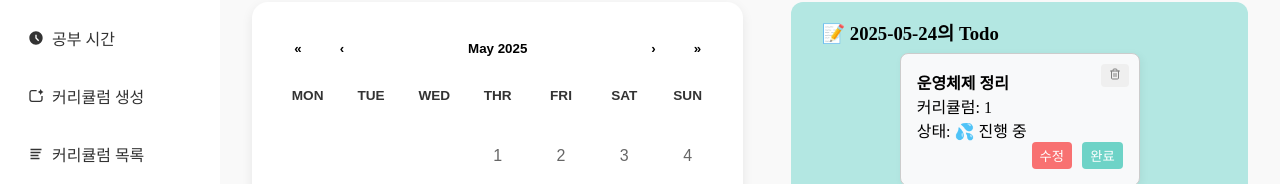
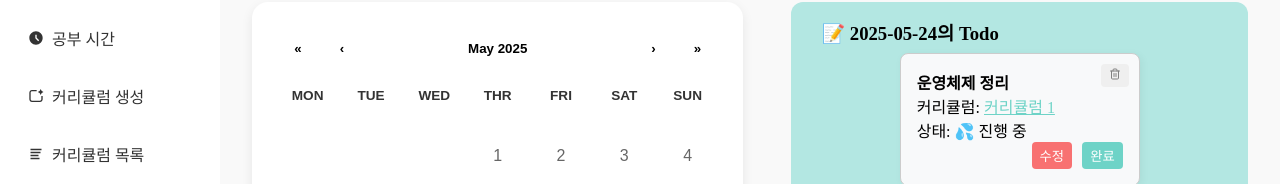
Before and after one commit to aico-team/aico-frontend, a React (Vite) app: page /Calendar in a window 1280 px wide. Shown: the part 156-340 px from the top of the page. Built offline with nearby package versions, Linux system fonts and the light colour scheme; no server answers.

Commit message:
feat: 커리큘럼과 관련된 목표 클릭 시 커리큘럼 리스트 페이지로 이동

```diff
--- a/src/pages/CalendarPage.jsx
+++ b/src/pages/CalendarPage.jsx
@@ -6,6 +6,7 @@ import { FiTrash2 } from "react-icons/fi";
 import GoalModal from "../components/GoalModal";
 import useGoalStore from "../../stores/goalStore";
 import "../styles/CalendarPage.css";
+import { useNavigate } from "react-router-dom";
 
 const CalendarPage = () => {
   const [value, setValue] = useState(new Date());
@@ -15,8 +16,7 @@ const CalendarPage = () => {
   const [selectedDate, setSelectedDate] = useState(new Date());
   const [isEdit, setIsEdit] = useState(false);
   const [initialGoal, setInitialGoal] = useState(null);
-
-  console.log(goals);
+  const navigate = useNavigate();
 
   useEffect(() => {
     const loadGoals = async () => {
@@ -76,7 +76,7 @@ const CalendarPage = () => {
                 ["Sun", "Mon", "Tue", "Wed", "Thr", "Fri", "Sat"][date.getDay()]
               }
               formatDay={(locale, date) => date.getDate().toString()}
-              tileClassName={({ date, view }) => {
+              tileClassName={({ date }) => {
                 const isOtherMonth = date.getMonth() !== value.getMonth();
                 return isOtherMonth ? "hide-other-month" : "";
               }}
@@ -135,7 +135,16 @@ const CalendarPage = () => {
                   </button>
                   <p>
                     커리큘럼:{" "}
-                    {goal.curriculumId ? `${goal.curriculumId}` : "없음"}
+                    {goal.curriculumId ? (
+                      <span
+                        className="curriculum-link"
+                        onClick={() => navigate("/CurriculumList")}
+                      >
+                        {`커리큘럼 ${goal.curriculumId}`}
+                      </span>
+                    ) : (
+                      "없음"
+                    )}
                   </p>
                   <p>상태: {goal.completed ? "✅ 완료" : "💦 진행 중"}</p>
                   <div className="todobtn-wrapper">
--- a/src/styles/CalendarPage.css
+++ b/src/styles/CalendarPage.css
@@ -167,3 +167,13 @@
   font-size: 12px;
   cursor: pointer;
 }
+
+.curriculum-link {
+  color: #6ed3c7;
+  text-decoration: underline;
+  cursor: pointer;
+}
+
+.curriculum-link:hover {
+  color: #1d4ed8;
+}
```
